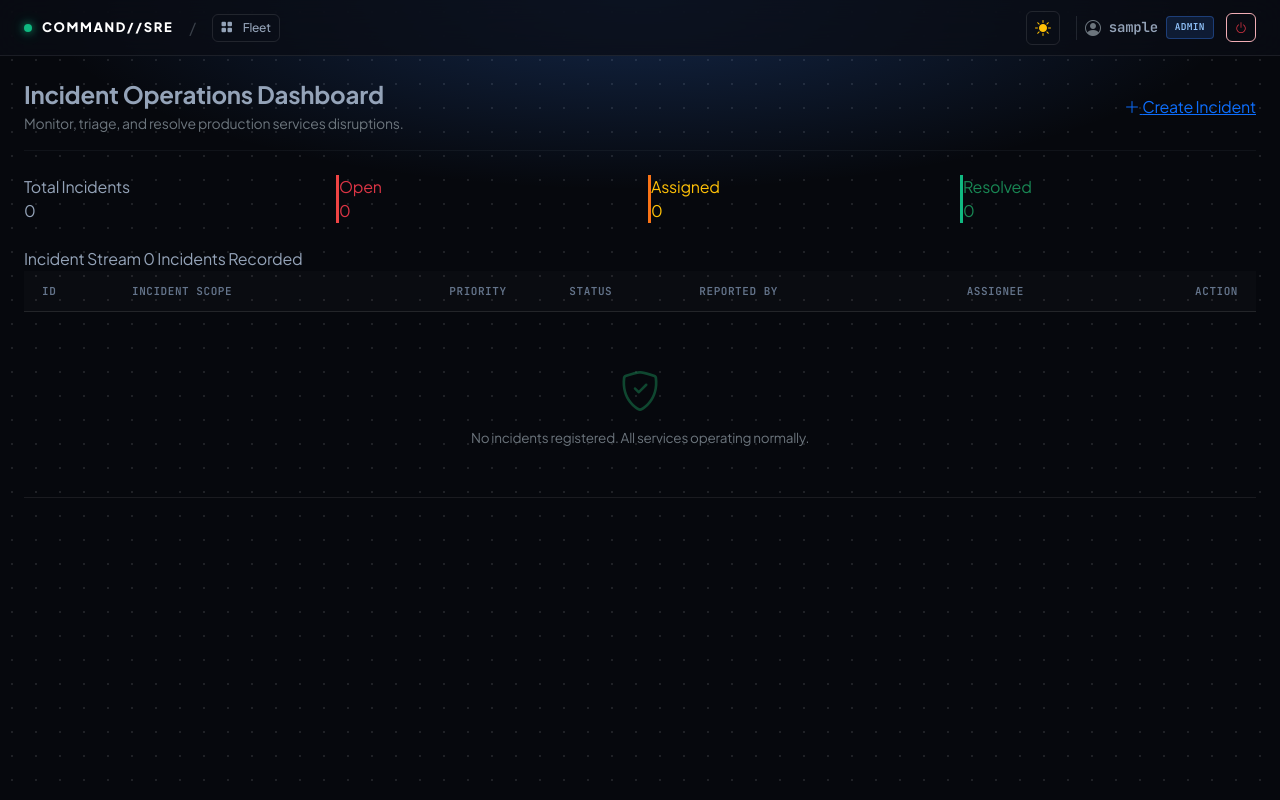
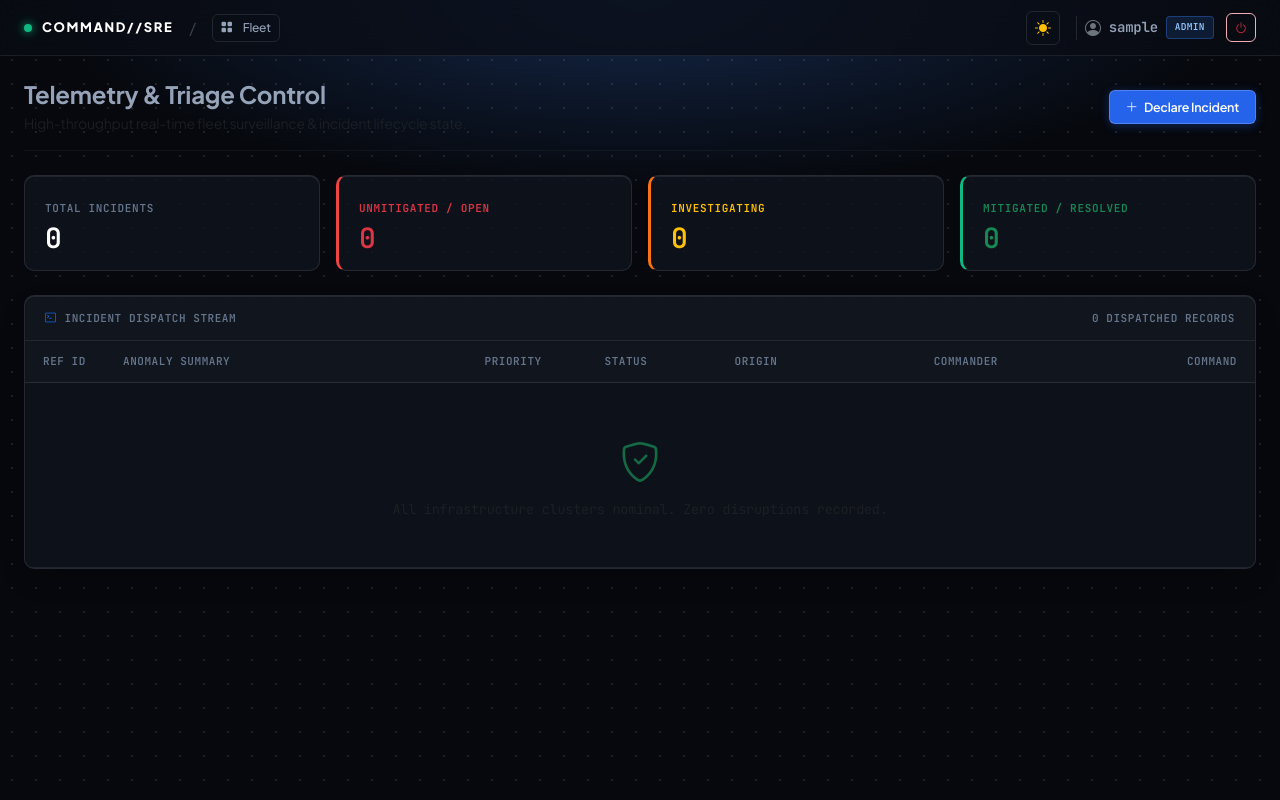
Before and after one commit to Adityachandkaushik/incident-management-system, a Flask app: page /dashboard in a window 1280 px wide. Run offline with Flask 3, Linux system fonts and the light colour scheme; the visitor is signed in with stand-in values (Sample User, id 1); data comes from the database, SQL or seed files in the repository; data that the repository does not hold is empty.

Commit message:
changes in ui

```diff
--- a/templates/dashboard.html
+++ b/templates/dashboard.html
@@ -1,127 +1,131 @@
 {% extends "base.html" %}
 
-{% block title %}Dashboard - Incident Operations{% endblock %}
+{% block title %}Dashboard — Incident Command Center{% endblock %}
 
 {% block content %}
 <div class="d-flex flex-column flex-md-row justify-content-between align-items-start align-items-md-center pb-3 mb-4 gap-3 border-bottom border-secondary border-opacity-10">
     <div>
-        <h1 class="h4 fw-bold mb-1">Incident Operations Dashboard</h1>
-        <p class="text-secondary small mb-0">Monitor, triage, and resolve production services disruptions.</p>
+        <h1 class="h4 fw-bold mb-1 text-heading">Telemetry & Triage Control</h1>
+        <p class="text-muted small mb-0">High-throughput real-time fleet surveillance & incident lifecycle state.</p>
     </div>
-    <a href="{{ url_for('incidents.create_incident') }}" class="btn-sre-primary">
-        <i class="bi bi-plus-lg"></i>
-        <span>Create Incident</span>
-    </a>
+    <div class="d-flex align-items-center gap-2">
+        <a href="{{ url_for('incidents.create_incident') }}" class="btn-ops-primary">
+            <i class="bi bi-plus-lg"></i>
+            <span>Declare Incident</span>
+        </a>
+    </div>
 </div>
 
-<!-- Overview Stats Cards -->
+<!-- Modern HUD Metrics Grid -->
 <div class="row g-3 mb-4">
     <div class="col-6 col-md-3">
-        <div class="kpi-tile">
-            <span class="kpi-title">Total Incidents</span>
-            <div class="kpi-val">{{ incidents|length }}</div>
+        <div class="metric-tile">
+            <span class="metric-label">Total Incidents</span>
+            <div class="metric-value">{{ incidents|length }}</div>
         </div>
     </div>
     <div class="col-6 col-md-3">
-        <div class="kpi-tile" style="border-left: 3px solid #ef4444;">
-            <span class="kpi-title text-danger">Open</span>
-            <div class="kpi-val text-danger">
+        <div class="metric-tile" style="border-left: 3px solid #ef4444;">
+            <span class="metric-label text-danger">Unmitigated / Open</span>
+            <div class="metric-value text-danger">
                 {{ incidents|selectattr('status', 'equalto', 'Open')|list|length }}
             </div>
         </div>
     </div>
     <div class="col-6 col-md-3">
-        <div class="kpi-tile" style="border-left: 3px solid #f97316;">
-            <span class="kpi-title text-warning">Assigned</span>
-            <div class="kpi-val text-warning">
+        <div class="metric-tile" style="border-left: 3px solid #f97316;">
+            <span class="metric-label text-warning">Investigating</span>
+            <div class="metric-value text-warning">
                 {{ incidents|selectattr('status', 'equalto', 'Assigned')|list|length }}
             </div>
         </div>
     </div>
     <div class="col-6 col-md-3">
-        <div class="kpi-tile" style="border-left: 3px solid #10b981;">
-            <span class="kpi-title text-success">Resolved</span>
-            <div class="kpi-val text-success">
+        <div class="metric-tile" style="border-left: 3px solid #10b981;">
+            <span class="metric-label text-success">Mitigated / Resolved</span>
+            <div class="metric-value text-success">
                 {{ incidents|selectattr('status', 'equalto', 'Resolved')|list|length }}
             </div>
         </div>
     </div>
 </div>
 
-<!-- Incidents Table Panel -->
-<div class="panel overflow-hidden">
-    <div class="panel-header">
-        <span>Incident Stream</span>
-        <span>{{ incidents|length }} Incidents Recorded</span>
+<!-- Telemetry Incident Table -->
+<div class="sre-panel">
+    <div class="sre-panel-header">
+        <span class="d-flex align-items-center gap-2">
+            <i class="bi bi-terminal text-primary"></i> Incident Dispatch Stream
+        </span>
+        <span>{{ incidents|length }} Dispatched Records</span>
     </div>
     <div class="table-responsive">
         <table class="sre-table">
             <thead>
                 <tr>
-                    <th style="width: 90px;">ID</th>
-                    <th>Incident Scope</th>
+                    <th style="width: 80px;">Ref ID</th>
+                    <th>Anomaly Summary</th>
                     <th style="width: 120px;">Priority</th>
                     <th style="width: 130px;">Status</th>
-                    <th>Reported By</th>
-                    <th>Assignee</th>
-                    <th class="text-end" style="width: 90px;">Action</th>
+                    <th>Origin</th>
+                    <th>Commander</th>
+                    <th class="text-end" style="width: 80px;">Command</th>
                 </tr>
             </thead>
             <tbody>
                 {% for incident in incidents %}
                 <tr>
-                    <td class="code-block text-secondary">#{{ incident['id'] }}</td>
+                    <td class="mono text-muted">#{{ incident['id'] }}</td>
                     <td>
-                        <div class="fw-semibold">{{ incident['title'] }}</div>
+                        <div class="fw-semibold text-heading">{{ incident['title'] }}</div>
                         {% if incident['description'] %}
-                        <div class="text-secondary small text-truncate" style="max-width: 480px; font-size: 12.5px;">
+                        <div class="text-muted small text-truncate" style="max-width: 480px; font-size: 12.5px;">
                             {{ incident['description'] }}
                         </div>
                         {% endif %}
                     </td>
                     <td>
                         {% if incident['priority']|lower == 'critical' %}
-                            <span class="badge-sre badge-sre-crit">Critical</span>
+                            <span class="sre-badge sre-badge-crit"><i class="bi bi-exclamation-octagon-fill"></i> Critical</span>
                         {% elif incident['priority']|lower == 'high' %}
-                            <span class="badge-sre badge-sre-high">High</span>
+                            <span class="sre-badge sre-badge-high"><i class="bi bi-exclamation-triangle-fill"></i> High</span>
                         {% elif incident['priority']|lower == 'medium' %}
-                            <span class="badge-sre badge-sre-med">Medium</span>
+                            <span class="sre-badge sre-badge-med">Medium</span>
                         {% else %}
-                            <span class="badge-sre badge-sre-low">{{ incident['priority'] }}</span>
+                            <span class="sre-badge sre-badge-low">{{ incident['priority'] }}</span>
                         {% endif %}
                     </td>
                     <td>
                         {% if incident['status']|lower == 'open' %}
-                            <span class="badge-sre badge-sre-crit"><i class="bi bi-circle-fill" style="font-size: 5px;"></i> Open</span>
+                            <span class="sre-badge sre-badge-crit"><i class="bi bi-record-circle" style="font-size: 8px;"></i> Open</span>
                         {% elif incident['status']|lower == 'assigned' %}
-                            <span class="badge-sre badge-sre-high"><i class="bi bi-person-fill"></i> Assigned</span>
+                            <span class="sre-badge sre-badge-high"><i class="bi bi-arrow-repeat"></i> Assigned</span>
                         {% elif incident['status']|lower == 'resolved' %}
-                            <span class="badge-sre badge-sre-res"><i class="bi bi-check2"></i> Resolved</span>
+                            <span class="sre-badge sre-badge-res"><i class="bi bi-check2"></i> Resolved</span>
                         {% else %}
-                            <span class="badge-sre badge-sre-low">{{ incident['status'] }}</span>
+                            <span class="sre-badge sre-badge-low">{{ incident['status'] }}</span>
                         {% endif %}
                     </td>
-                    <td class="code-block small text-secondary">
-                        {{ incident['creator_name'] if incident['creator_name'] else 'System' }}
+                    <td class="mono small text-muted">
+                        {{ incident['creator_name'] if incident['creator_name'] else 'SYSTEM' }}
                     </td>
-                    <td class="code-block small">
+                    <td class="mono small">
                         {% if incident['assignee_name'] %}
-                            <span class="text-primary fw-medium">{{ incident['assignee_name'] }}</span>
+                            <span class="text-primary fw-medium"><i class="bi bi-shield-check me-1"></i>{{ incident['assignee_name'] }}</span>
                         {% else %}
-                            <span class="text-secondary opacity-50 fst-italic">Unassigned</span>
+                            <span class="text-muted opacity-50 fst-italic">Unassigned</span>
                         {% endif %}
                     </td>
                     <td class="text-end">
-                        <a href="{{ url_for('incidents.incident_detail', incident_id=incident['id']) }}" class="btn-sre-ghost py-1 px-2" style="font-size: 11.5px;">
+                        <a href="{{ url_for('incidents.incident_detail', incident_id=incident['id']) }}" class="btn-ops-subtle py-1 px-2" style="font-size: 11.5px;">
                             View <i class="bi bi-chevron-right ms-1"></i>
                         </a>
                     </td>
                 </tr>
                 {% else %}
                 <tr>
-                    <td colspan="7" class="text-center py-5 text-secondary">
-                        <i class="bi bi-shield-check fs-1 text-success opacity-50 d-block mb-2"></i>
-                        No incidents registered. All services operating normally.
+                    <td colspan="7" class="text-center py-5 text-muted">
+                        <i class="bi bi-shield-check fs-1 text-success opacity-75 d-block mb-2"></i>
+                        <span class="mono">All infrastructure clusters nominal. Zero disruptions recorded.</span>
                     </td>
                 </tr>
                 {% endfor %}
```
Also changed, not shown: templates/login.html (+14 -13 lines), templates/register.html (+13 -12 lines).
